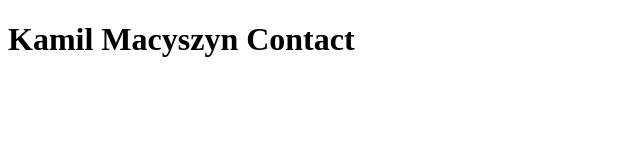
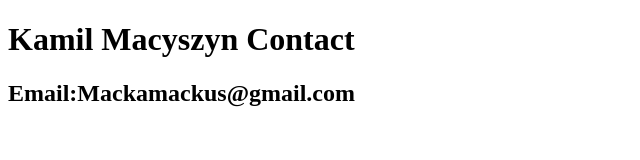
Before and after one commit to Maackus/PortfolioWebsite, a plain HTML site: page Contact.html in a window 1280 px wide. Shown: the whole page, without its empty margins (0-640 px from the left). Drawn offline with Linux system fonts and the light colour scheme.

Commit message:
Add files via upload

```diff
--- a/Contact.html
+++ b/Contact.html
@@ -6,7 +6,6 @@
     </head>
     <Body>
         <h1>Kamil Macyszyn Contact</h1>
-
-
+        <h2>Email:Mackamackus@gmail.com</h2>
     </Body>
 </html>
```
